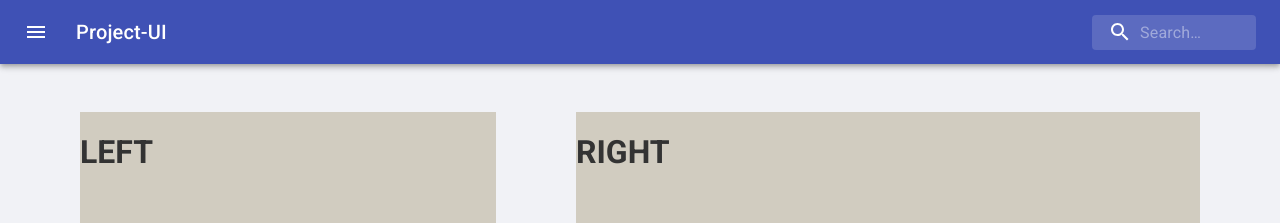
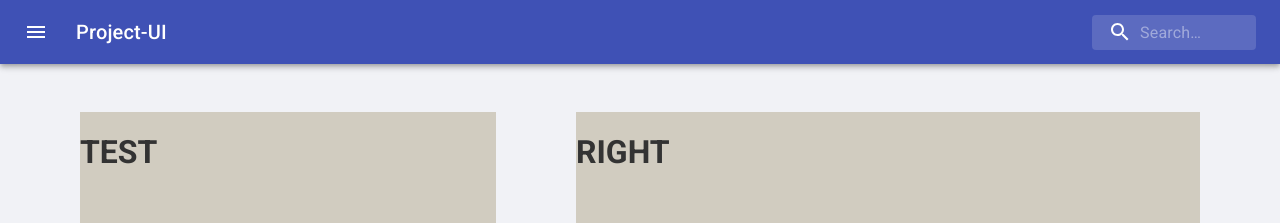
Before and after one commit to antoinedelorme/firstReact, a React (Create React App) app: page /event/1 in a window 1280 px wide. Shown: the top 223 px of the page. Built offline with nearby package versions, Linux system fonts and the light colour scheme.

Commit message:
context + router looks ok

```diff
--- a/src/App.js
+++ b/src/App.js
@@ -2,17 +2,20 @@ import React from "react";
 import Home from "./home";
 import Nav from "./nav";
 import Event from "./event";
+import { EventsProvider } from "./context/eventsContext";
 
 import { BrowserRouter as Router, Switch, Route } from "react-router-dom";
 
 export default function App() {
   return (
     <Router>
-      <Nav />
-      <Switch>
-        <Route path="/" exact component={Home}></Route>
-        <Route path="/event" component={Event}></Route>
-      </Switch>
+      <EventsProvider>
+        <Nav />
+        <Switch>
+          <Route path="/" exact component={Home}></Route>
+          <Route path="/event" component={Event}></Route>
+        </Switch>
+      </EventsProvider>
     </Router>
   );
 }
--- /dev/null
+++ b/src/context/eventsContext.js
@@ -0,0 +1,15 @@
+import React, { useState, createContext } from "react";
+import eventsList from "../assets/fake_DB";
+
+const EventsContext = createContext();
+
+const EventsProvider = ({ children }) => {
+  const [events, setEvents] = useState(eventsList);
+  return (
+    <EventsContext.Provider value={[events, setEvents]}>
+      {children}
+    </EventsContext.Provider>
+  );
+};
+
+export { EventsContext, EventsProvider };
--- a/src/event.js
+++ b/src/event.js
@@ -2,7 +2,7 @@ import React from "react";
 
 import { Link } from "react-router-dom";
 
-export default () => {
+export default (data) => {
   const mainContainerStyle = {
     display: "flex",
     justifyContent: "evenly-spaced"
@@ -27,7 +27,7 @@ export default () => {
   return (
     <div style={mainContainerStyle}>
       <div style={leftContainerStyle}>
-        <h1>LEFT</h1>
+        <h1>TEST</h1>
       </div>
       <div style={rightContainerStyle}>
         {" "}
--- a/src/home.js
+++ b/src/home.js
@@ -1,10 +1,10 @@
-import React, { useState, useEffect } from "react";
-import SearchMovies from "./components/movies";
-import events from "./assets/fake_DB";
+import React, { useState, useEffect, useContext } from "react";
 import ImageComponent from "./components/image";
 import EventsContainer from "./components/eventsContainer";
 import { Button, ButtonGroup } from "@material-ui/core";
+import { EventsContext } from "./context/eventsContext";
 import "./styles.css";
+
 const buttonStyle = {
   fontSize: "0.5em",
   color: "#ffffff",
@@ -12,6 +12,7 @@ const buttonStyle = {
 };
 
 const Main = () => {
+  const [events, setEvents] = useContext(EventsContext);
   const [filter, setFilter] = useState("");
   useEffect(() => {});
   return (
```
Also changed, not shown: src/eventLeftItem.js (+9 -0 lines), src/eventRightItem.js (+9 -0 lines).
